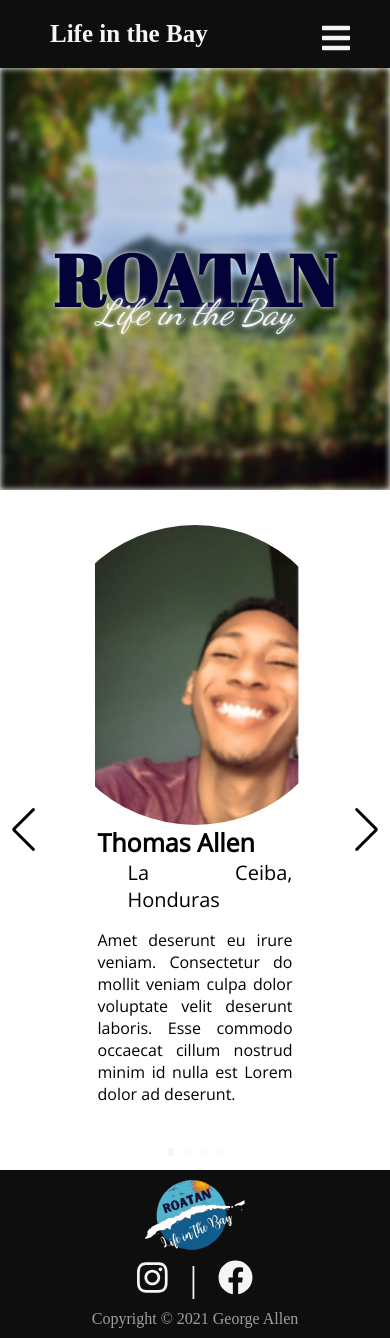
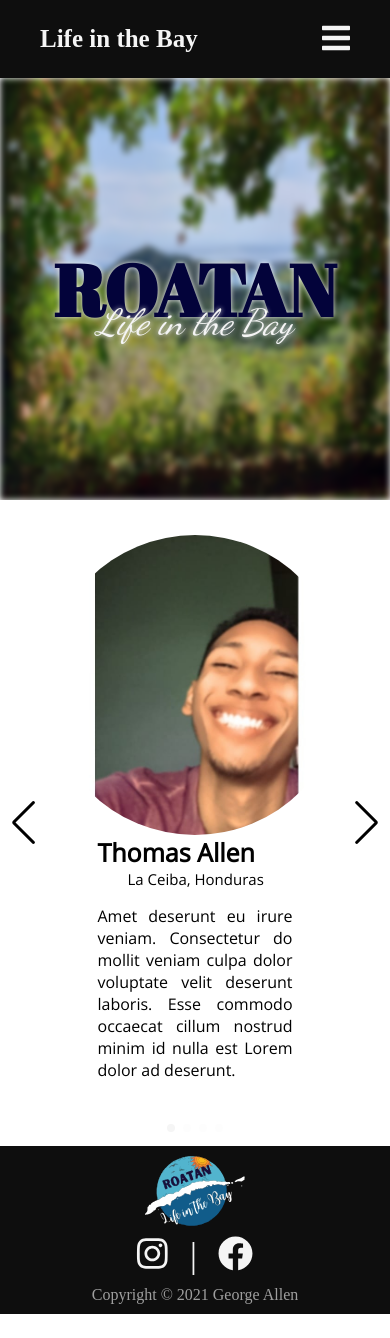
Before and after one commit to gtallen13/roatan-life-in-the-bay, a Next.js app: page / in a window 390 px wide. Shown: the top 1338 px of the page. After the commit the page ends 1314 px from the top, so only its background shows below. Built offline with nearby package versions, Linux system fonts and the light colour scheme; a web font is replaced by a local one.

Commit message:
overflow  fixed

```diff
--- a/styles/globals.css
+++ b/styles/globals.css
@@ -160,24 +160,14 @@
 }
 @media all and (max-width: 480px) {
   nav {
-    padding: 0;
-    position: relative;
-  }
-  nav ul {
-    padding: 0;
+    overflow-x: hidden;
+    padding: 25px 10px;
   }
   nav .logo h4 {
     font-size: 25px;
-    padding: 20px;
   }
   .icon {
     top: 10px;
-  }
-  .show {
-    padding-right: 0;
-  }
-  [id^="btn"]:checked nav {
-    height: fit-content;
   }
 }
 /* ----------------- */
@@ -255,10 +245,7 @@
   font-size: 20px;
   padding-left: 30px;
 }
-@media all and (min-width: 480px) {
-  .slide-container {
-    width: 50%;
-  }
+@media all and (max-width: 480px) {
   .slide-info span {
     font-size: 15px;
   }
```
